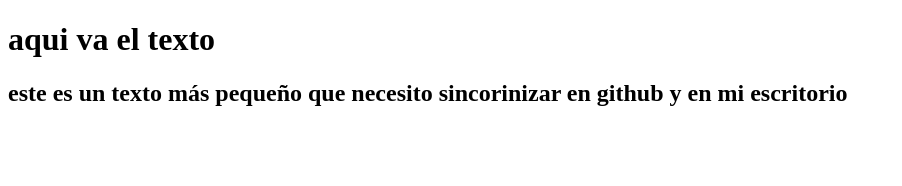
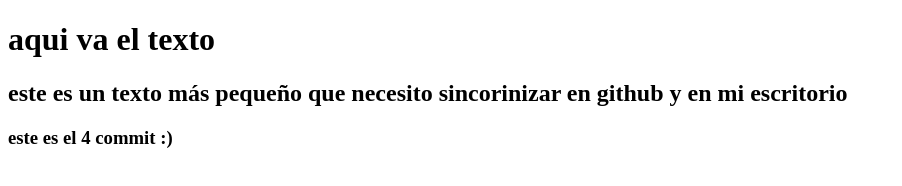
Before and after one commit to josemorenoxela/Fronted2-Europa, a plain HTML site: page index.html in a window 1280 px wide. Shown: the whole page, without its empty margins (0-902 px from the left). Drawn offline with Linux system fonts and the light colour scheme.

Commit message:
cuarto commit

```diff
--- a/index.html
+++ b/index.html
@@ -4,6 +4,7 @@
 <header>
 <h1>aqui va el texto</h1>
 <h2>este es un texto más pequeño que necesito sincorinizar en github y en mi escritorio</h2>
+<h3> este es el 4 commit :)</h3>
 </header>
 
 
```
